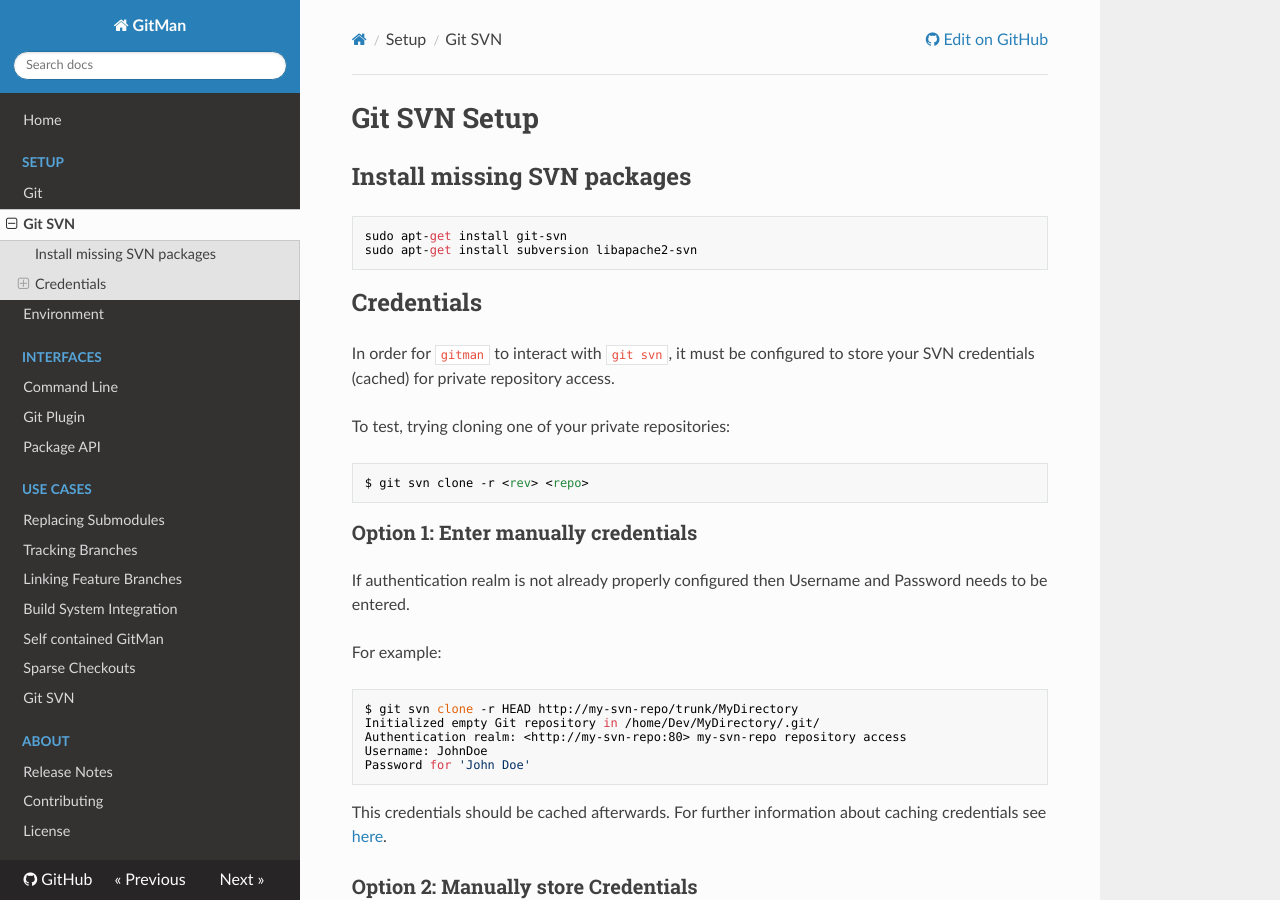
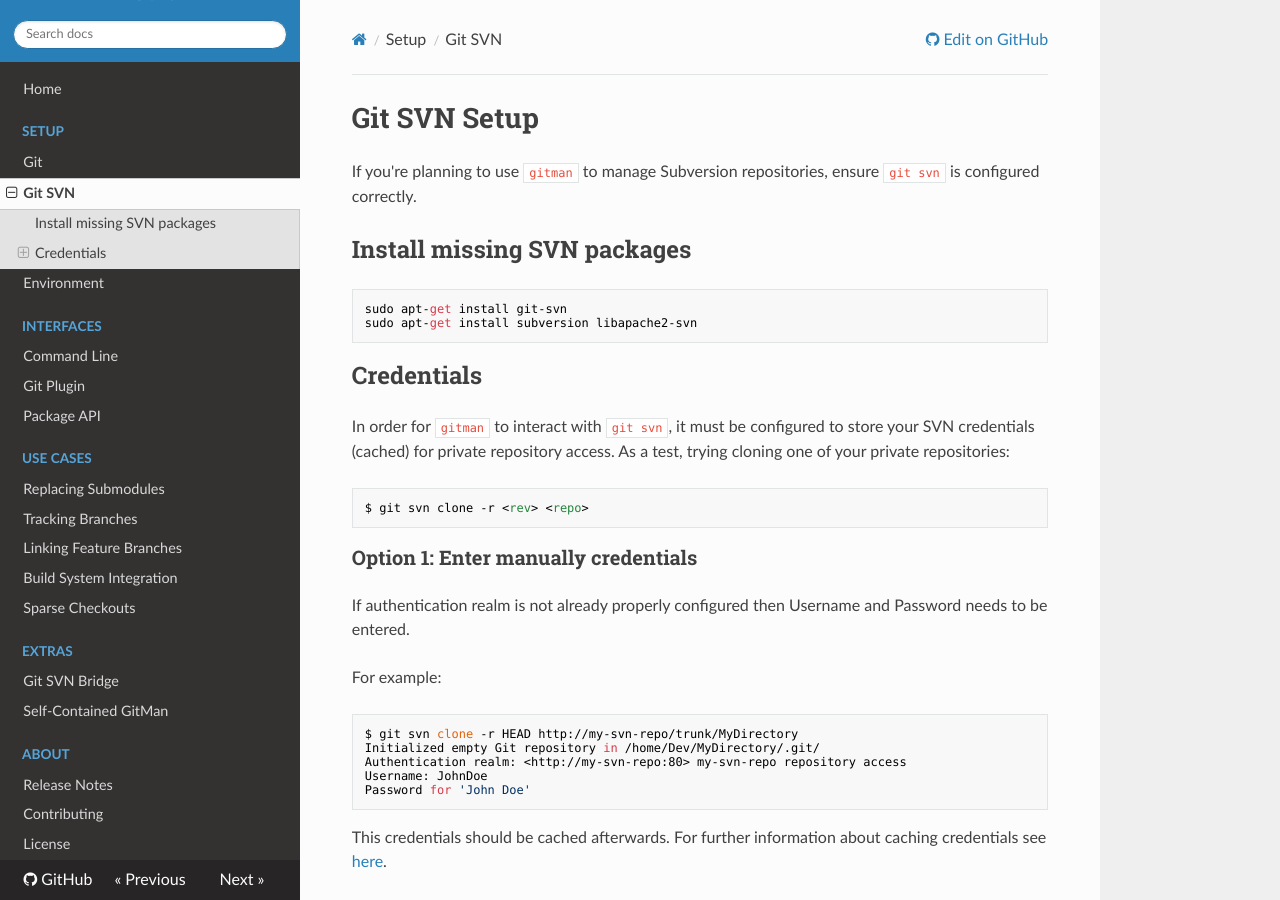
Before and after one commit to jacebrowning/gitman, an MkDocs documentation site: the page built from docs/setup/git-svn.md, in a window 1280 px wide and 900 px high. Built offline with MkDocs 1.6.1, drawn with Linux system fonts in a browser that asks for light colours; nearby versions of some CDN libraries.

Commit message:
Move extra docs to a new section

````diff
--- a/docs/setup/git-svn.md
+++ b/docs/setup/git-svn.md
@@ -1,4 +1,6 @@
 # Git SVN Setup
+
+If you're planning to use `gitman` to manage Subversion repositories, ensure `git svn` is configured correctly.
 
 ## Install missing SVN packages
 
@@ -9,9 +11,7 @@
 
 ## Credentials
 
-In order for `gitman` to interact with `git svn`, it must be configured to store your SVN credentials (cached) for private repository access.
-
-To test, trying cloning one of your private repositories:
+In order for `gitman` to interact with `git svn`, it must be configured to store your SVN credentials (cached) for private repository access. As a test, trying cloning one of your private repositories:
 
 ```sh
 $ git svn clone -r <rev> <repo>
--- a/mkdocs.yml
+++ b/mkdocs.yml
@@ -25,9 +25,10 @@
       - Tracking Branches: use-cases/branch-tracking.md
       - Linking Feature Branches: use-cases/linked-features.md
       - Build System Integration: use-cases/build-integration.md
-      - Self contained GitMan: use-cases/self-contained-gitman.md
       - Sparse Checkouts: use-cases/sparse-checkouts.md
-      - Git SVN: use-cases/git-svn.md
+  - Extras:
+      - Git SVN Bridge: extras/git-svn.md
+      - Self-Contained GitMan: extras/self-contained-gitman.md
   - About:
       - Release Notes: about/changelog.md
       - Contributing: about/contributing.md
````
Also changed, not shown: docs/extras/self-contained-gitman.md (renamed from docs/use-cases/self-contained-gitman.md, +5 -2 lines), docs/extras/git-svn.md (renamed from docs/use-cases/git-svn.md).
